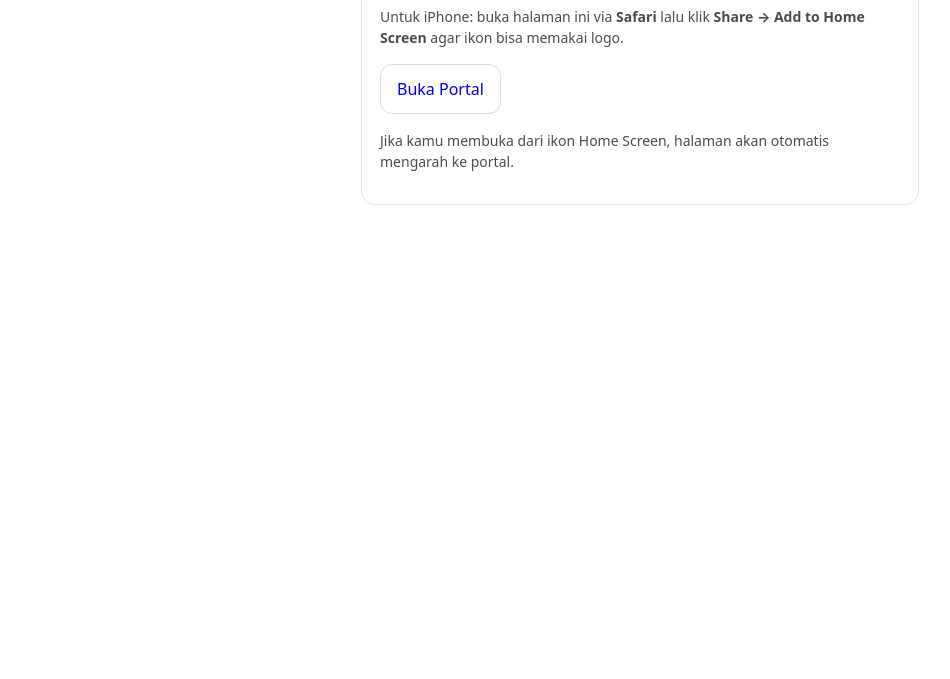
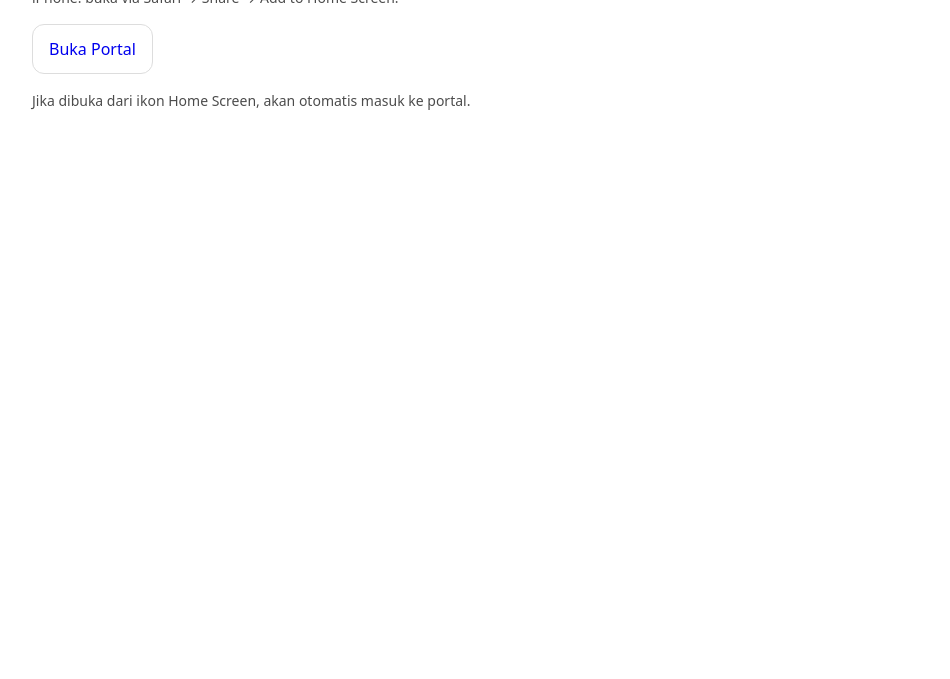
Before and after one commit to boyhcblackowl-coder/INSPURE-Launch, a plain HTML site: page index.html in a window 1280 px wide. Shown: the part 121-800 px from the top of the page, without its empty margins (0-950 px from the left). Drawn offline with Linux system fonts and the light colour scheme.

Commit message:
Update index.html

```diff
--- a/index.html
+++ b/index.html
@@ -4,76 +4,35 @@
   <meta charset="utf-8" />
   <meta name="viewport" content="width=device-width,initial-scale=1" />
 
-  <!-- App-like on iOS -->
   <meta name="apple-mobile-web-app-capable" content="yes" />
-  <meta name="apple-mobile-web-app-title" content="HCGA Center" />
+  <meta name="apple-mobile-web-app-title" content="INSPIRE" />
   <meta name="apple-mobile-web-app-status-bar-style" content="default" />
-  <meta name="application-name" content="HCGA Center" />
 
-  <!-- iOS Home Screen icon (pastikan file ada di root repo) -->
+  <!-- WAJIB: ikon iPhone -->
   <link rel="apple-touch-icon" sizes="180x180" href="apple-touch-icon.png" />
 
-  <!-- Optional favicon for browser tab -->
-  <link rel="icon" href="favicon.png" />
-
-  <title>HCGA & Legal Center</title>
+  <title>INSPIRE</title>
 
   <style>
-    body {
-      font-family: system-ui, -apple-system, Segoe UI, Roboto, Arial, sans-serif;
-      padding: 24px;
-      line-height: 1.5;
-    }
-    .card {
-      max-width: 520px;
-      margin: 0 auto;
-      border: 1px solid #e5e5e5;
-      border-radius: 14px;
-      padding: 18px;
-    }
-    .btn {
-      display: inline-block;
-      padding: 12px 16px;
-      border-radius: 12px;
-      border: 1px solid #ddd;
-      text-decoration: none;
-    }
-    .muted { opacity: .7; font-size: 14px; }
-    code { background: #f6f6f6; padding: 2px 6px; border-radius: 6px; }
+    body { font-family: system-ui,-apple-system,Segoe UI,Roboto,Arial; padding: 24px; line-height: 1.5; }
+    .btn { display:inline-block; padding:12px 16px; border-radius:12px; border:1px solid #ddd; text-decoration:none; }
+    .muted { opacity:.7; font-size:14px; }
   </style>
 </head>
-
 <body>
-  <div class="card">
-    <h2>HCGA & Legal Center</h2>
-    <p class="muted">
-      Untuk iPhone: buka halaman ini via <b>Safari</b> lalu klik <b>Share → Add to Home Screen</b>
-      agar ikon bisa memakai logo.
-    </p>
-
-    <p>
-      <a class="btn" href="https://sites.google.com/view/hcgalegalcenter/home">
-        Buka Portal
-      </a>
-    </p>
-
-    <p class="muted">
-      Jika kamu membuka dari ikon Home Screen, halaman akan otomatis mengarah ke portal.
-    </p>
-  </div>
+  <h2>INSPIRE – HCGA & Legal</h2>
+  <p class="muted">iPhone: buka via Safari → Share → Add to Home Screen.</p>
+  <p><a class="btn" href="https://sites.google.com/view/hcgalegalcenter/home">Buka Portal</a></p>
+  <p class="muted">Jika dibuka dari ikon Home Screen, akan otomatis masuk ke portal.</p>
 
   <script>
     const TARGET = "https://sites.google.com/view/hcgalegalcenter/home";
-
-    // Detect if opened as installed (standalone) app
     const isStandalone =
       (window.matchMedia && window.matchMedia("(display-mode: standalone)").matches) ||
-      window.navigator.standalone === true; // iOS lama
+      window.navigator.standalone === true;
 
-    // Redirect ONLY when launched from Home Screen icon
-    if (isStandalone) {
-      window.location.replace(TARGET);
-    }
+    // redirect hanya saat dibuka dari ikon Home Screen
+    if (isStandalone) window.location.replace(TARGET);
   </script>
 </body>
 </html>
```
